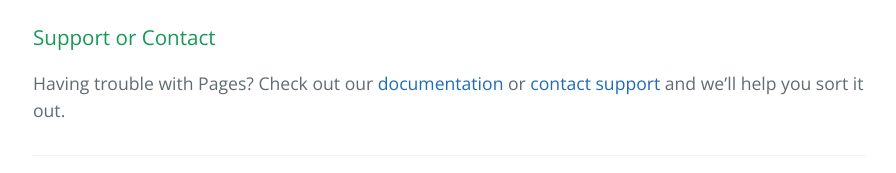
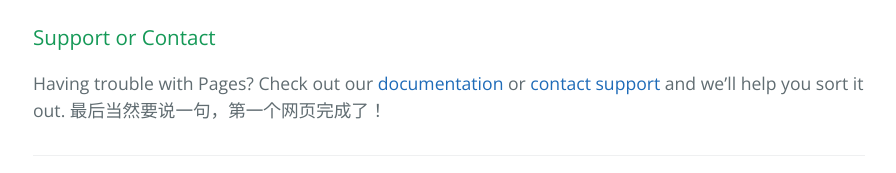
Before and after one commit to MichaelWayneLIU/username.github.io, a plain HTML site: page index.html in a window 1280 px wide. Shown: the part 1091-1264 px from the top of the page, without its empty margins (191-1087 px from the left). Drawn offline with nearby package versions, Linux system fonts and the light colour scheme.

```diff
--- a/index.html
+++ b/index.html
@@ -42,7 +42,8 @@
 <h3>
 <a id="support-or-contact" class="anchor" href="#support-or-contact" aria-hidden="true"><span aria-hidden="true" class="octicon octicon-link"></span></a>Support or Contact</h3>
 
-<p>Having trouble with Pages? Check out our <a href="https://help.github.com/pages">documentation</a> or <a href="https://github.com/contact">contact support</a> and we’ll help you sort it out.</p>
+<p>Having trouble with Pages? Check out our <a href="https://help.github.com/pages">documentation</a> or <a href="https://github.com/contact">contact support</a> and we’ll help you sort it out.
+     最后当然要说一句，第一个网页完成了！</p>
 
       <footer class="site-footer">
         <span class="site-footer-owner"><a href="https://github.com/MichaelWayneLIU/username.github.io">MS.GitHub.io</a> is maintained by <a href="https://github.com/MichaelWayneLIU">MichaelWayneLIU</a>.</span>
```
Also changed, not shown: params.json (+1 -1 lines).
